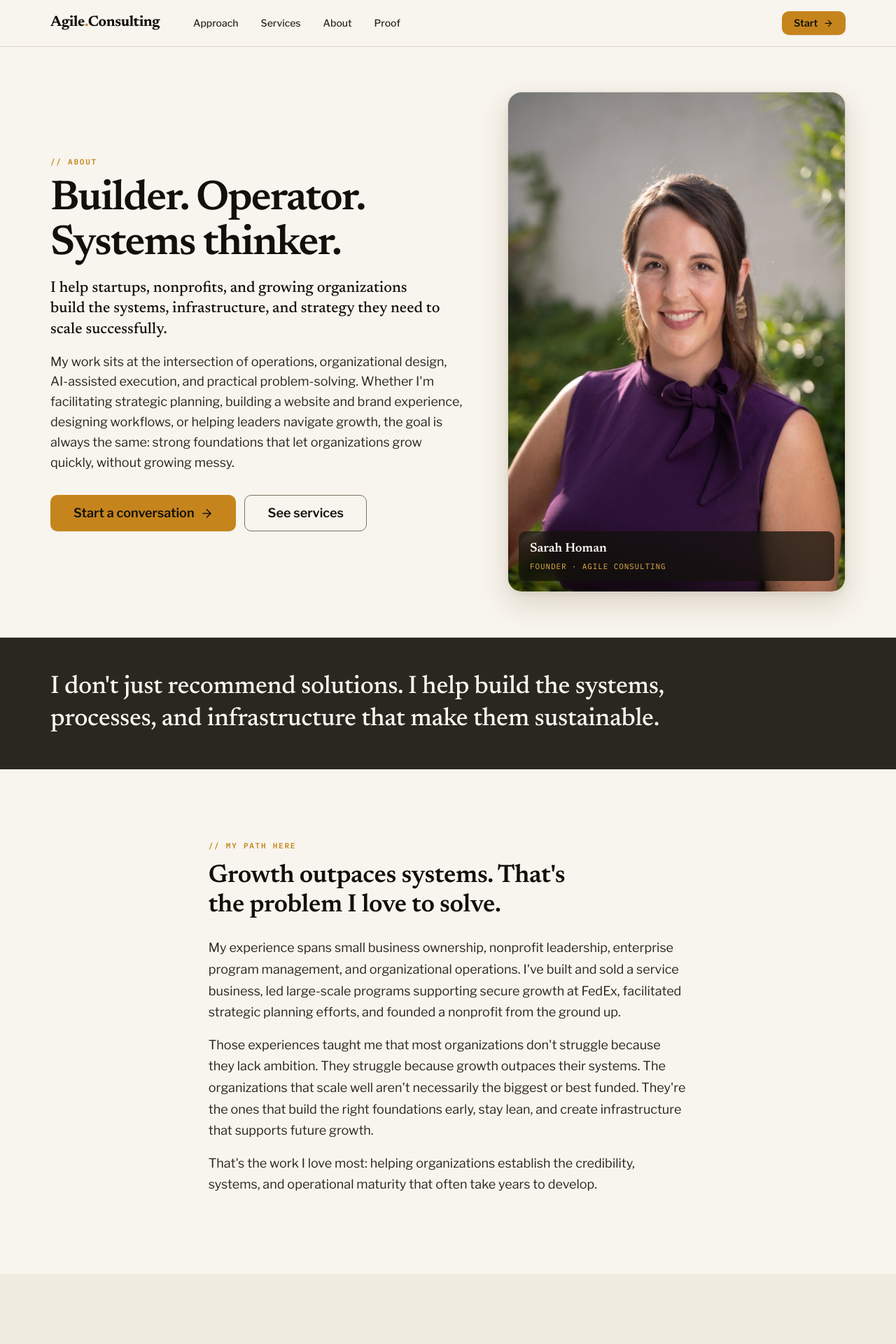
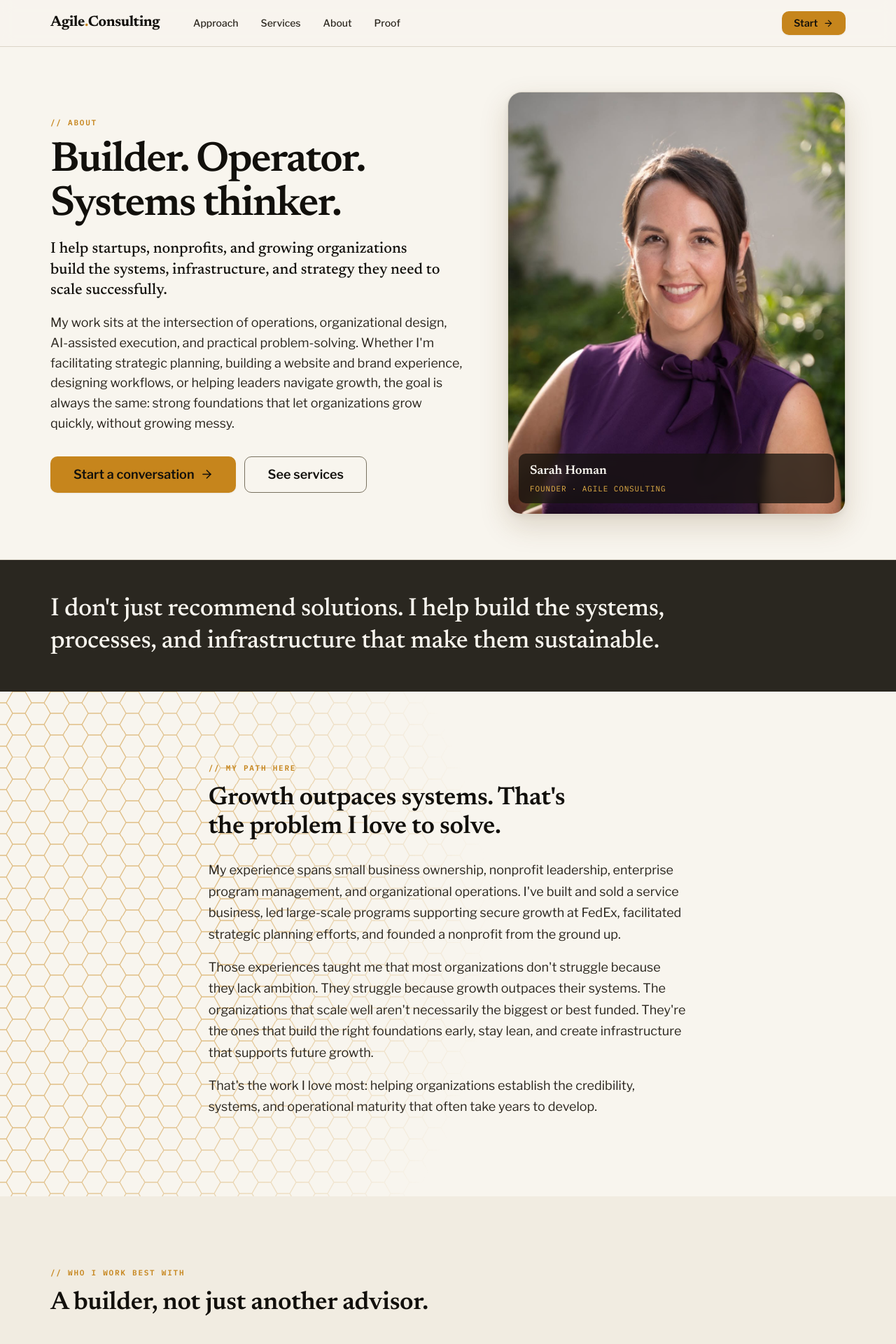
Before and after one commit to smhoman/agileweb, a Next.js app: page /about in a window 1280 px wide. Shown: the top 1920 px of the page at 70% size. Built offline with nearby package versions, Linux system fonts and the light colour scheme.

Commit message:
Refine About page portrait and path background

```diff
--- a/components/about.jsx
+++ b/components/about.jsx
@@ -57,7 +57,7 @@ export function About() {
       </section>
 
       {/* MY PATH */}
-      <section className="section">
+      <section className="section about-path">
         <div className="container about-prose">
           <span className="ac-eyebrow">// My path here</span>
           <h2>Growth outpaces systems. That's the problem I love to solve.</h2>
--- a/styles/app.css
+++ b/styles/app.css
@@ -191,13 +191,19 @@ html { scroll-behavior: smooth; overflow-x: clip; }
   .about-hero__body { font-size: var(--text-md); line-height: 1.6; color: var(--text-body); margin-bottom: var(--space-6); }
   .about-hero__actions { display: flex; gap: var(--space-3); flex-wrap: wrap; }
   .about-hero__photo { position: relative; }
-  .about-photo { position: relative; border-radius: var(--radius-xl); overflow: hidden; box-shadow: var(--shadow-lift); border: 1px solid var(--border-subtle); }
-  .about-photo img { display: block; width: 100%; height: auto; }
+  .about-photo { position: relative; aspect-ratio: 4 / 5; border-radius: var(--radius-xl); overflow: hidden; box-shadow: var(--shadow-lift); border: 1px solid var(--border-subtle); }
+  .about-photo img { display: block; width: 100%; height: 100%; object-fit: cover; object-position: 50% 34%; }
   .about-photo__plate { position: absolute; left: var(--space-4); right: var(--space-4); bottom: var(--space-4); display: flex; flex-direction: column; gap: 2px; padding: var(--space-3) var(--space-4); border-radius: var(--radius-md); background: color-mix(in srgb, var(--comb-900) 74%, transparent); backdrop-filter: blur(6px); }
   .about-photo__name { font-family: var(--font-display); font-weight: 600; font-size: var(--text-md); color: var(--paper); }
   .about-photo__role { font-family: var(--font-mono); font-size: var(--text-2xs); letter-spacing: .08em; text-transform: uppercase; color: var(--honey-300); }
   .about-band { background-color: var(--comb-700); padding: var(--space-7) 0; }
   .about-band__text { max-width: 42ch; margin: 0; font-family: var(--font-display); font-weight: 500; font-size: var(--text-2xl); line-height: 1.28; letter-spacing: -0.01em; color: var(--text-on-dark); }
+  .about-path { position: relative; overflow: hidden; }
+  .about-path::before { content: ""; position: absolute; inset: 0; z-index: 0; pointer-events: none;
+    background-image: var(--honeycomb); background-size: var(--honeycomb-size);
+    -webkit-mask-image: radial-gradient(74% 132% at 0% 48%, #000 0%, #000 34%, transparent 74%);
+    mask-image: radial-gradient(74% 132% at 0% 48%, #000 0%, #000 34%, transparent 74%); }
+  .about-path > .container { position: relative; z-index: 1; }
   .about-prose { max-width: 68ch; }
   .about-prose h2 { font-size: var(--text-2xl); margin: var(--space-3) 0 var(--space-5); }
   .about-prose p { font-size: var(--text-md); line-height: 1.7; color: var(--text-body); margin-bottom: var(--space-4); }
```
